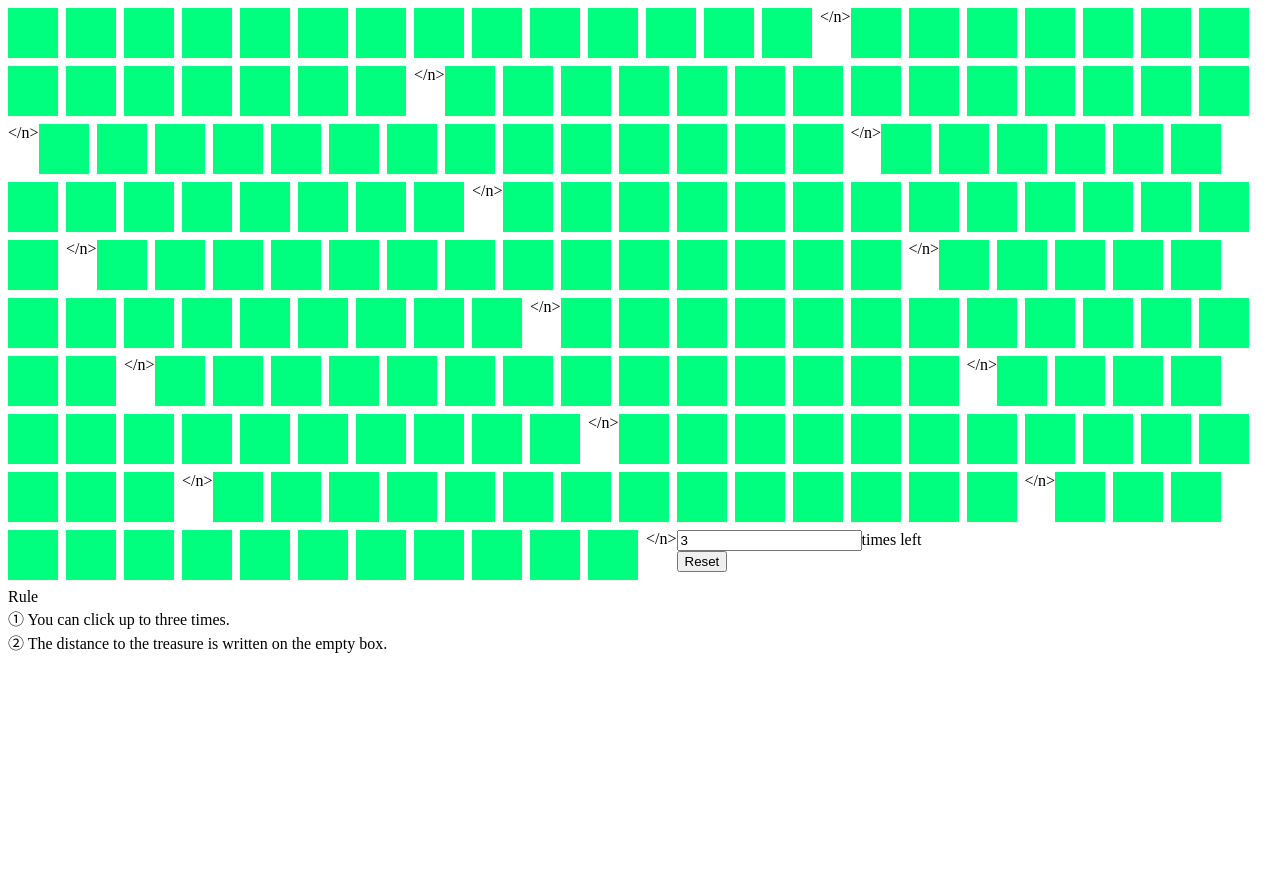
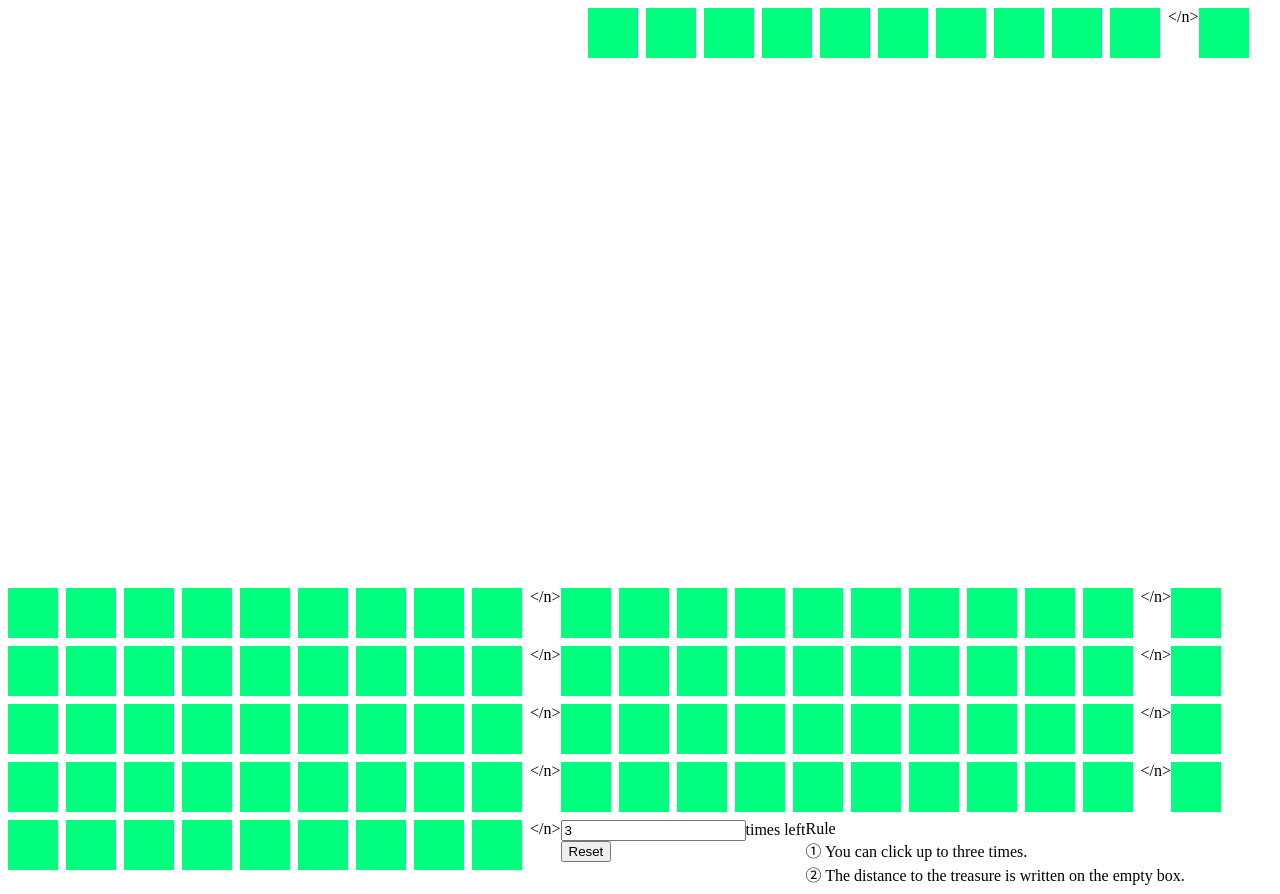
Before and after one commit to rodasha/TreasureHunt, a plain HTML site: page index.html in a window 1280 px wide. Before the commit the page ends 800 px from the top, so only its background shows below. Drawn offline with Linux system fonts and the light colour scheme.

Commit message:
Update index.html

```diff
--- a/index.html
+++ b/index.html
@@ -4,6 +4,12 @@
 <meta charset="utf-8">
 <title>Treasure Hunt!</title>
 <style>
+  header{
+    display:flex;
+    flex-wrap:wrap;
+    width:580px;
+    height:580px;
+  }
 body{
 display:flex;
 flex-wrap:wrap;
@@ -29,8 +35,9 @@ transform:scale(0.8);
 </style>
 </head>
 <body>
+  <header>
 <script>
-const num=14;
+const num=10;
 const treasure=Math.floor(Math.random()*num*num);
 const num1=Math.floor(treasure/num);
 const num2=treasure%num;
@@ -57,6 +64,7 @@ document.body.appendChild(div);
 if((i+1)%num==0)document.body.append("</n>");
 }
 </script>
+  </header>
 <form name="count">
 <input type="text" value="3">times left<br>
 <input type="button" value="Reset" onclick="window.location.reload();">
```
